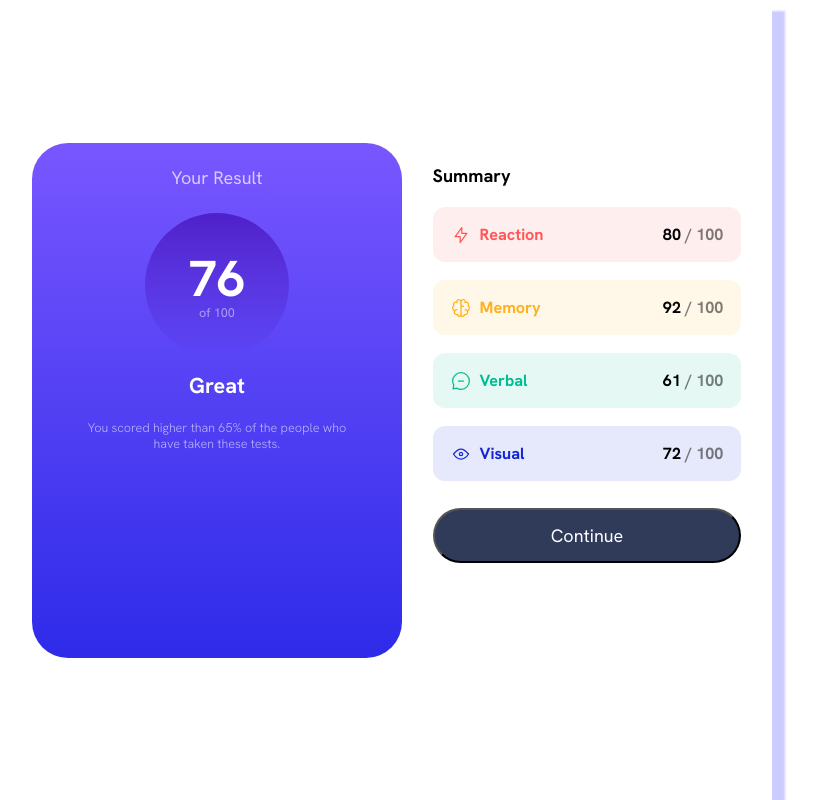
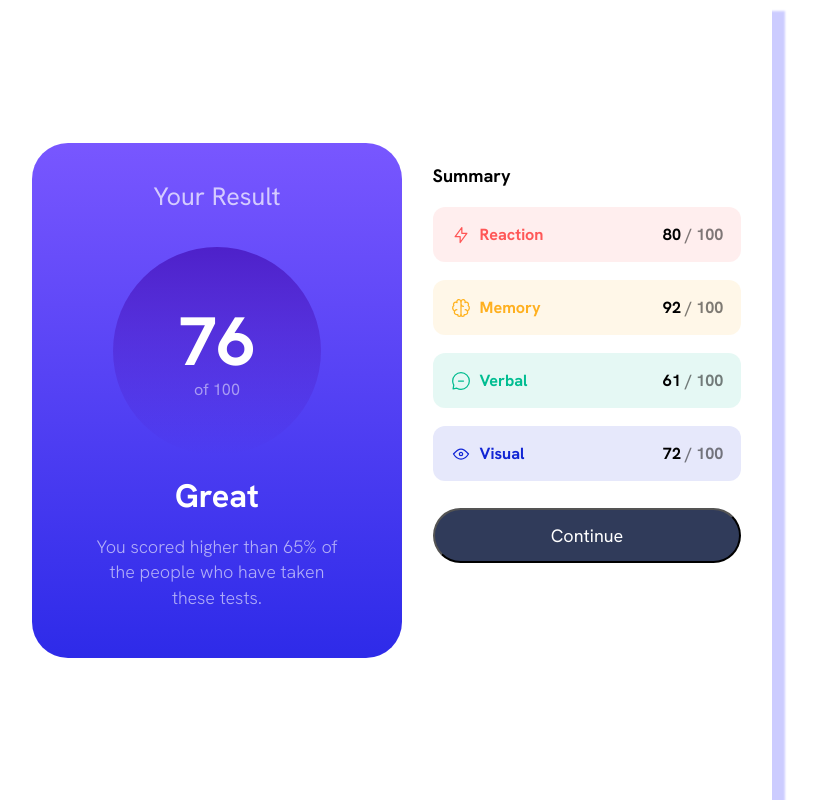
Before and after one commit to DenKuznets/18.results-summary-component, a React (Vite) app: page / in a window 1280 px wide. Shown: the whole page, without its empty margins (238-1055 px from the left). Built offline with nearby package versions, Linux system fonts and the light colour scheme.

Commit message:
result mobile and desktop done

```diff
--- a/src/components/styles/Result.styled.js
+++ b/src/components/styles/Result.styled.js
@@ -7,24 +7,28 @@ const StyledResult = styled.div`
   border-radius: 0 0 36px 36px;
   width: 100%;
   height: 357px;
+  font-size: 18px;
 
-  @media (min-width: ${({theme}) => theme.mobile}) {
+  @media (min-width: ${({ theme }) => theme.mobile}) {
     height: 515px;
     border-radius: 36px;
+    font-size: 26px;
   }
 
   header {
     opacity: 0.7;
-    margin-top: 1.2rem;
-
+    margin-top: 1.4em;
+    @media (min-width: ${({ theme }) => theme.mobile}) {
+      font-size: 1.4rem;
+    }
   }
 
   .result__score {
-    margin-top: 1.2rem;
+    margin-top: 1.2em;
     border-radius: 50%;
     background: linear-gradient(${({ theme }) => theme.gradients.score});
-    height: 8rem;
-    width: 8rem;
+    height: 8em;
+    width: 8em;
 
     .result__flex {
       height: 100%;
@@ -33,20 +37,20 @@ const StyledResult = styled.div`
       .result__user-score {
         font-size: 3rem;
         font-weight: 700;
-        line-height: 3.8rem;
-        @media (min-width: ${({theme}) => theme.mobile}) {
-          line-height: 3.2rem;
-          font-size: 2.8rem;
+        line-height: 1.3;
+        @media (min-width: ${({ theme }) => theme.mobile}) {
+          line-height: 1.15;
+          font-size: 3.8rem;
         }
       }
 
       .result__total-score {
-        line-height: 1.2rem;
+        line-height: 1.2;
         opacity: 0.5;
         font-size: 0.9rem;
-        @media (min-width: ${({theme}) => theme.mobile}) {
-          font-size: 0.7rem;
-          line-height: 0.6rem;
+        @media (min-width: ${({ theme }) => theme.mobile}) {
+          /* font-size: 0.7rem; */
+          line-height: 1;
         }
       }
     }
@@ -55,11 +59,11 @@ const StyledResult = styled.div`
   .result__info {
     h1 {
       font-size: 1.3rem;
-      margin-top: 1.1rem;
+      margin-top: 0.7em;
       line-height: 1.7;
-      @media (min-width: ${({theme}) => theme.mobile}) {
-        font-size: 1.2rem;
-        line-height: 1.1rem;
+      @media (min-width: ${({ theme }) => theme.mobile}) {
+        font-size: 1.8rem;
+        line-height: 1.2;
       }
     }
     p {
@@ -68,11 +72,10 @@ const StyledResult = styled.div`
       max-width: 260px;
       line-height: 1.5;
       font-weight: 300;
-      /* letter-spacing: 1px; */
-      @media (min-width: ${({theme}) => theme.mobile}) {
-        font-size: 0.7rem;
-        margin-top: 24px;
-        line-height: 0.9rem;
+      @media (min-width: ${({ theme }) => theme.mobile}) {
+        font-size: 1rem;
+        margin-top: 1em;
+        line-height: 1.4;
         max-width: 260px;
       }
     }
```
